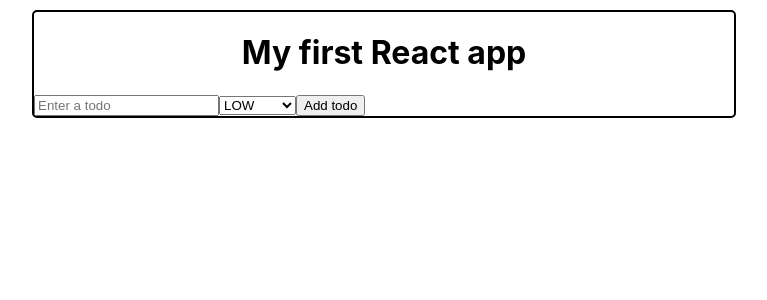
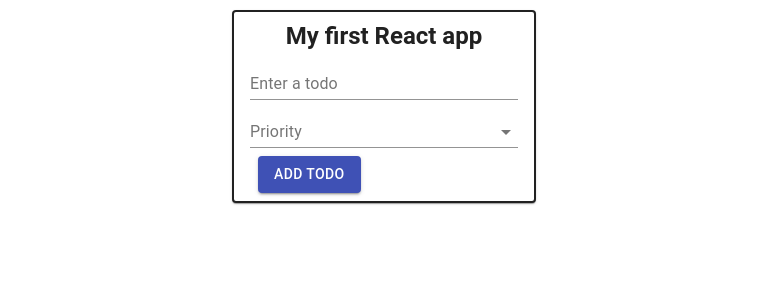
Before and after one commit to bozhkoveselin96/todo-app, a React (Create React App) app: page / in a window 1280 px wide. Shown: the top 300 px of the page, without its empty margins (256-1023 px from the left). Built offline with nearby package versions, Linux system fonts and the light colour scheme.

Commit message:
Remove edit functionality. Add design from Material-UI.

```diff
--- a/package.json
+++ b/package.json
@@ -3,6 +3,8 @@
   "version": "0.1.0",
   "private": true,
   "dependencies": {
+    "@material-ui/core": "^4.11.0",
+    "@material-ui/icons": "^4.9.1",
     "@testing-library/jest-dom": "^4.2.4",
     "@testing-library/react": "^9.5.0",
     "@testing-library/user-event": "^7.2.1",
--- a/src/Components/Container.js
+++ b/src/Components/Container.js
@@ -11,7 +11,8 @@ export default class Container extends Component {
         this.addTodo = this.addTodo.bind(this);
         this.completeTodo = this.completeTodo.bind(this);
         this.removeTodo = this.removeTodo.bind(this);
-        this.getTodoToEdit = this.getTodoToEdit.bind(this);
+        this.cancelCompleteTodo = this.cancelCompleteTodo.bind(this);
+        this.changeTodoCompleteStatus = this.changeTodoCompleteStatus.bind(this);
     }
 
     addTodo(formDescription, formPriority) {
@@ -32,11 +33,7 @@ export default class Container extends Component {
     }
 
     completeTodo(todoIndex) {
-        this.setState(({ todos }) => {
-            const allTodos = [ ...todos ];
-            allTodos[todoIndex].todo.completed = true;
-            return { todos : allTodos };
-        });
+        this.changeTodoCompleteStatus(true, todoIndex);
     }
 
     removeTodo(todoIndex) {
@@ -47,23 +44,27 @@ export default class Container extends Component {
         });
     }
 
-    getTodoToEdit(todoIndex) {
-        const todoToEdit = this.state.todos[todoIndex];
+    cancelCompleteTodo(todoIndex) {
+        this.changeTodoCompleteStatus(false, todoIndex);
     }
 
+    changeTodoCompleteStatus(status, todoIndex) {
+        this.setState(({ todos }) => {
+            const allTodos = [ ...todos ];
+            allTodos[todoIndex].todo.completed = status;
+            return { todos : allTodos };
+        });
+    }
 
     render() {
         return (
             <div>
-                <FormTodo
-                    addTodo={ this.addTodo }
-                    // editTodo={ todo }
-                />
+                <FormTodo addTodo={ this.addTodo }/>
                 <ListTodos
                     todos={ this.state.todos }
                     completeTodo={ this.completeTodo }
                     removeTodo={ this.removeTodo }
-                    getTodoToEdit={ this.getTodoToEdit }
+                    cancelCompleteTodo={ this.cancelCompleteTodo }
                 />
             </div>
         );
--- a/src/Components/FormComponent/FormTodo.css
+++ b/src/Components/FormComponent/FormTodo.css
@@ -1,5 +1,5 @@
 .add-todo-form {
-    width: 700px;
+    width: 300px;
     border: 2px solid;
     border-radius: 5px;
     margin: 10px auto auto;
@@ -8,3 +8,12 @@
 .center {
     text-align: center;
 }
+
+.enter-todo {
+    width: 100%;
+    margin-bottom: 10px;
+}
+
+.select-priority {
+    width: 100%;
+}
--- a/src/Components/FormComponent/FormTodo.js
+++ b/src/Components/FormComponent/FormTodo.js
@@ -1,5 +1,14 @@
 import React, { Component } from "react";
 import "./FormTodo.css";
+import Button from '@material-ui/core/Button';
+import CardContent from '@material-ui/core/CardContent';
+import Typography from '@material-ui/core/Typography';
+import Card from '@material-ui/core/Card';
+import CardActions from '@material-ui/core/CardActions';
+import NativeSelect from '@material-ui/core/NativeSelect';
+import InputLabel from '@material-ui/core/InputLabel';
+import TextField from '@material-ui/core/TextField';
+import FormControl from '@material-ui/core/FormControl';
 
 class FormTodo extends Component {
     constructor(props) {
@@ -34,18 +43,28 @@ class FormTodo extends Component {
 
     render() {
         return (
-            <div className="add-todo-form">
-                <h1 className="center">My first React app</h1>
-                <form onSubmit={ this.onFormSubmit }>
-                    <input type="text" placeholder="Enter a todo" onChange={ this.onInputChange }/>
-                    <select onChange={ this.onSelectChange }>
-                        <option value="LOW">LOW</option>
-                        <option value="MEDIUM">MEDIUM</option>
-                        <option value="HIGH">HIGH</option>
-                    </select>
-                    <input type="submit" value="Add todo" />
-                </form>
-            </div>
+            <Card className="add-todo-form">
+                <CardContent className="add-todo-form-content">
+                    <Typography variant={ "h5" } className="center"><b>My first React app</b></Typography>
+                    <form onSubmit={ this.onFormSubmit }>
+                        <TextField className="enter-todo" label="Enter a todo" onChange={ this.onInputChange }/>
+                        <FormControl className="select-priority">
+                            <InputLabel htmlFor="priority-customized-select-native">Priority</InputLabel>
+                            <NativeSelect id="priority-customized-select-native">
+                                <option aria-label="None" value="" />
+                                <option value="LOW">LOW</option>
+                                <option value="MEDIUM">MEDIUM</option>
+                                <option value="HIGH">HIGH</option>
+                            </NativeSelect>
+                        </FormControl>
+
+
+                        <CardActions>
+                            <Button variant="contained" color="primary" type="submit">Add todo</Button>
+                        </CardActions>
+                    </form>
+                </CardContent>
+            </Card>
         );
     }
 }
--- a/src/Components/ListComponent/ListTodos.css
+++ b/src/Components/ListComponent/ListTodos.css
@@ -11,8 +11,9 @@
 }
 
 .description, .priority {
-    margin: 5px;
     word-wrap: break-word;
+    margin-top: 5px;
+    margin-bottom: 5px;
 }
 
 .LOW {
@@ -42,3 +43,26 @@
 .off {
     display: block;
 }
+
+.card-actions {
+    width: 95%;
+    justify-content: flex-end;
+}
+
+hr {
+    margin-bottom: 3px;
+    margin-top: 3px;
+}
+
+.MuiCardContent-root {
+    padding-top: 8px !important;
+    padding-bottom: 0 !important;
+}
+
+.true-completed {
+    display: block;
+}
+
+.false-completed {
+    display: none;
+}
--- a/src/Components/ListComponent/ListTodos.js
+++ b/src/Components/ListComponent/ListTodos.js
@@ -1,14 +1,20 @@
 import React, { Component } from "react";
-import "./ListTodos.css"
+import "./ListTodos.css";
+import Button from '@material-ui/core/Button';
+import DeleteIcon from '@material-ui/icons/Delete';
+import DoneIcon from '@material-ui/icons/DoneOutline';
+import UndoIcon from '@material-ui/icons/Undo';
+import CardContent from '@material-ui/core/CardContent';
+import Typography from '@material-ui/core/Typography';
+import Card from '@material-ui/core/Card';
+import CardActions from '@material-ui/core/CardActions';
 
 export default class ListTodos extends Component {
     constructor(props) {
         super(props);
-        this.state = { todos : props.todos };
         this.onComplete = this.onComplete.bind(this);
         this.onRemove = this.onRemove.bind(this);
-        this.onEdit = this.onEdit.bind(this);
-        this.onDescriptionChange = this.onDescriptionChange.bind(this);
+        this.onCancel = this.onCancel.bind(this);
     }
 
     onComplete(index) {
@@ -19,58 +25,48 @@ export default class ListTodos extends Component {
         this.props.removeTodo(index);
     }
 
-    onEdit(index) {
-        let allTodos = this.state.todos;
-        let todoToEdit = allTodos[index].todo;
-        todoToEdit.editMode = 'on';
-        allTodos[index].todo.editMode = todoToEdit.editMode;
-        this.setState({ todos : allTodos } );
-        console.log(this.state)
-        // this.props.getTodoToEdit(index);
-    }
-
-    onDescriptionChange(index, event) {
-        let allTodos = this.state.todos;
-        let todoToEdit = allTodos[index].todo;
-        todoToEdit.description = event.target.value;
-        allTodos[index].todo.description = todoToEdit.description;
-        this.setState({ todos : allTodos } );
+    onCancel(index) {
+        this.props.cancelCompleteTodo(index);
     }
 
     render() {
-        this.state.todos.map(item => {
-            if (item.todo.editMode === undefined) {
-                item.todo.editMode = 'off';
-            }
-        });
-        let todos = this.state.todos;
+        let todos = this.props.todos || [];
         return (
             <div className="todos">
                 { todos.map((item, index) =>
-                    <div key={ index } className={`todo-item ${ String(item.todo.completed) }`}>
-                        <p className="date">{ item.todo.date }</p>
-                        <hr/>
-                        Description:<input
-                            type="text"
-                            className="description"
-                            value={ item.todo.description }
-                            onChange={ event => this.onDescriptionChange(index, event) }
-                    />
-                        <p className="priority">
-                            Priority: <span className={ item.todo.priority }>
-                                            { item.todo.priority }
-                                      </span>
-                        </p>
-                        <div className={ item.todo.editMode }>
-                            <button onClick={ () => this.onComplete(index) }>Complete</button>
-                            <button onClick={ () => this.onRemove(index) }>Delete</button>
-                            <button onClick={ () => this.onEdit(index) }>Edit</button>
-                        </div>
-                        <div className={ () => (item.todo.editMode === 'on') ? 'off' : 'on' }>
-                            <button onClick={ () => this.onSave(index) }>Save</button>
-                            <button onClick={ () => this.onCancel(index) }>Cancel</button>
-                        </div>
-                    </div>) }
+                    <Card key={ index } className={`todo-item `}>
+                        <CardContent className={ String(item.todo.completed) }>
+                            <Typography variant={ "h6" } className="date">
+                                { item.todo.date }
+                            </Typography>
+                            <hr/>
+                            <Typography variant={ "h5" }>
+                                <b>Description: </b>
+                                <span className="description">
+                                    { item.todo.description }
+                                </span>
+                                <p className="priority">
+                                    <b>Priority: </b>
+                                    <span className={ item.todo.priority }>
+                                        { item.todo.priority }
+                                    </span>
+                                </p>
+                            </Typography>
+                        </CardContent>
+                        <CardActions className="card-actions">
+                            <span className={`${ String(!item.todo.completed) }-completed`}>
+                                <Button variant="contained" color="primary" onClick={ () => this.onComplete(index) }>
+                                    <DoneIcon />
+                                </Button>
+                            </span>
+                            <span className={`${ String(item.todo.completed) }-completed`}>
+                                <Button variant="contained" color="primary" onClick={ () => this.onCancel(index) }>
+                                    <UndoIcon />
+                                </Button>
+                            </span>
+                            <Button variant="contained" color="secondary" onClick={ () => this.onRemove(index) }><DeleteIcon /></Button>
+                        </CardActions>
+                    </Card>) }
             </div>
         );
     }
```
Also changed, not shown: 1 other file (tests, documents, lock files or other folders).
